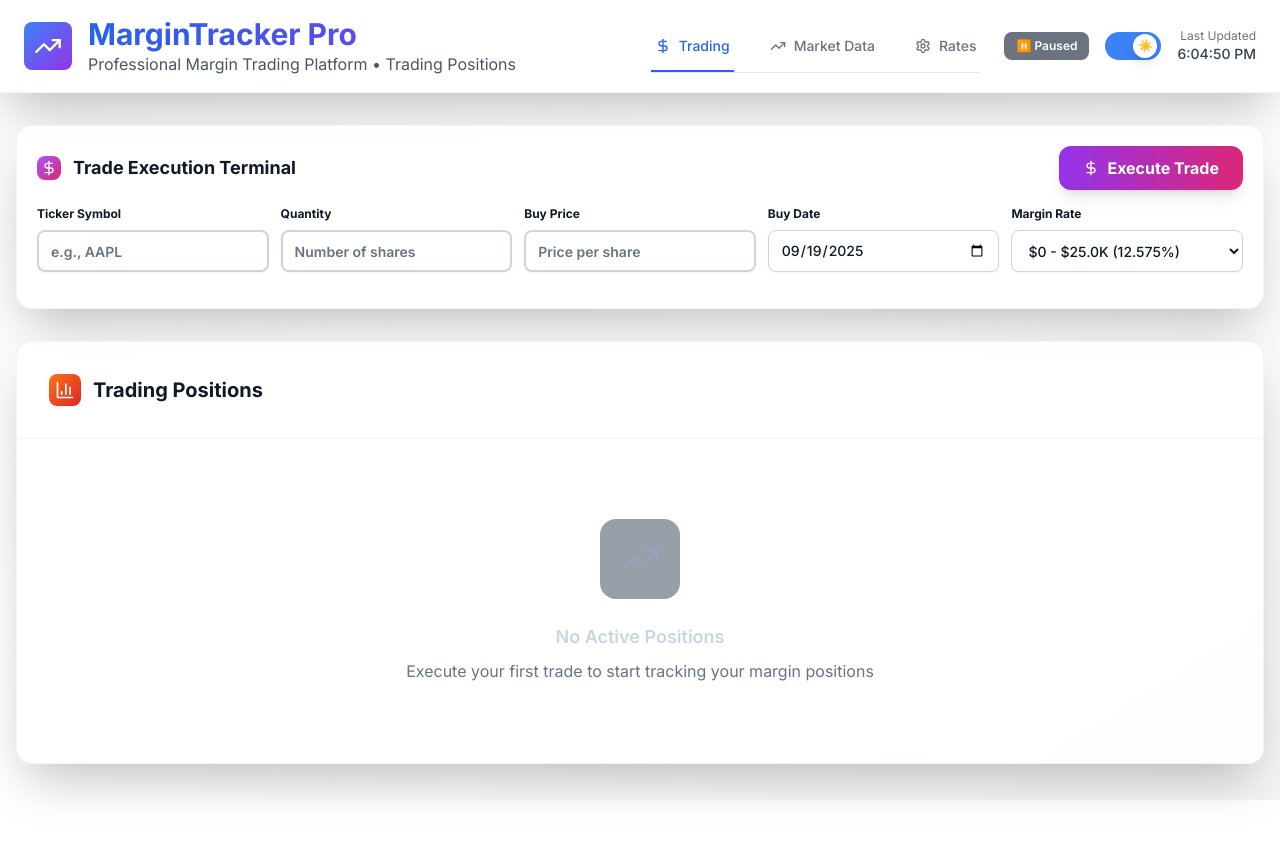
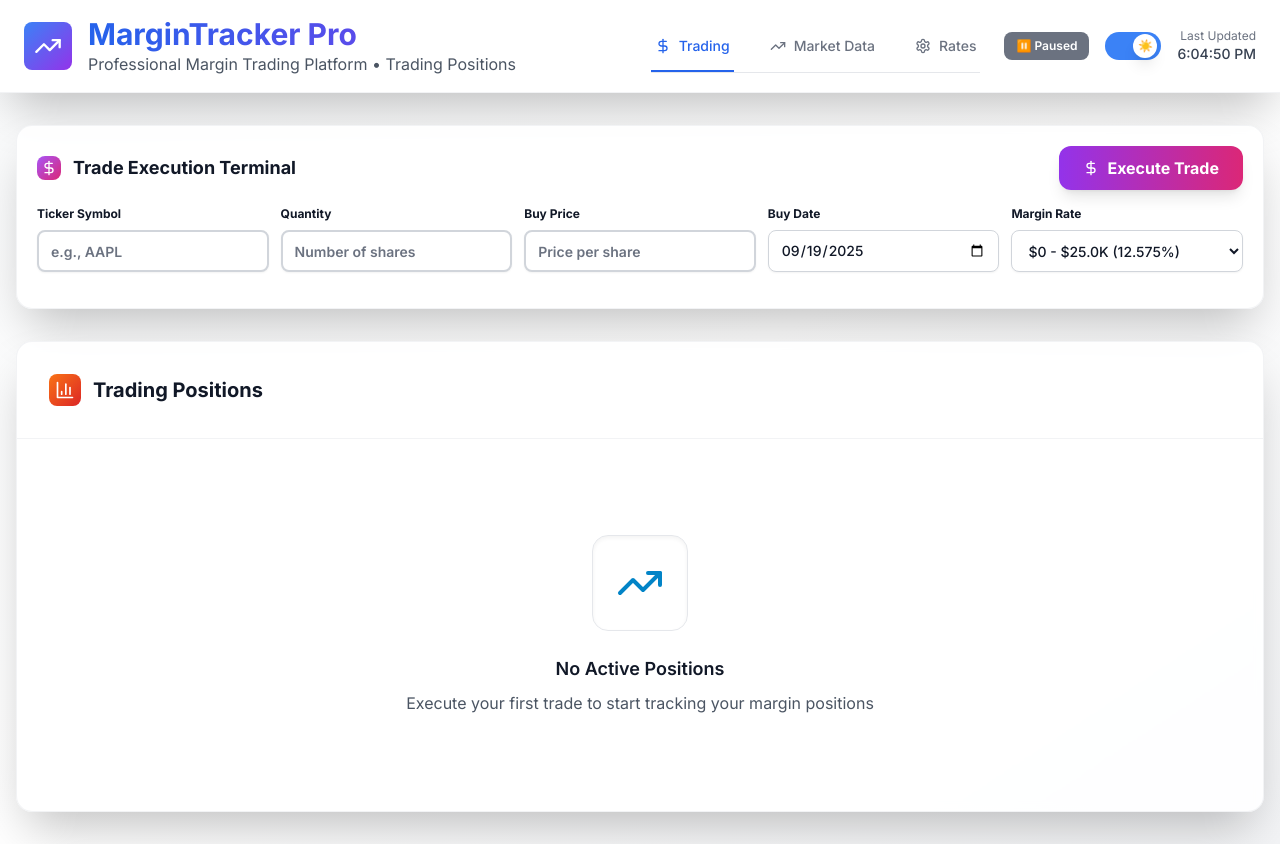
Before and after one commit to WiesHerd/MarginTrackerPro, a React (Vite) app: page / in a window 1280 px wide. Before the commit the page ends 800 px from the top, so only its background shows below. Built offline with nearby package versions, Linux system fonts and the light colour scheme; the HTML template or start-up script is replaced by a standard one.

Commit message:
ui(empty state): brighten empty positions icon and text for better visibility (dark/light)

```diff
--- a/src/App.tsx
+++ b/src/App.tsx
@@ -1074,12 +1074,18 @@ const App: React.FC = () => {
 
             <div className="p-8">
               {trades.length === 0 ? (
-                <div className="text-center py-12">
-                  <div className="w-20 h-20 bg-slate-700/50 rounded-2xl flex items-center justify-center mx-auto mb-6">
-                    <TrendingUp className="h-10 w-10 text-slate-400" />
-                  </div>
-                  <h3 className="text-lg font-semibold text-slate-300 mb-2">No Active Positions</h3>
-                  <p className="text-slate-500">Execute your first trade to start tracking your margin positions</p>
+                <div className="text-center py-16">
+                  <div className={`w-24 h-24 rounded-2xl flex items-center justify-center mx-auto mb-6 shadow-inner ${
+                    isDarkMode
+                      ? 'bg-slate-800/70 border border-slate-600/60'
+                      : 'bg-white border border-gray-200'
+                  }`}>
+                    <TrendingUp className={`h-12 w-12 ${
+                      isDarkMode ? 'text-sky-400 drop-shadow-[0_0_8px_rgba(56,189,248,0.6)]' : 'text-sky-600'
+                    }`} />
+                  </div>
+                  <h3 className={`text-lg font-semibold mb-2 ${isDarkMode ? 'text-white' : 'text-gray-900'}`}>No Active Positions</h3>
+                  <p className={`${isDarkMode ? 'text-slate-400' : 'text-gray-600'}`}>Execute your first trade to start tracking your margin positions</p>
                 </div>
               ) : (
                 <div className={`overflow-hidden rounded-2xl border backdrop-blur-sm transition-all duration-300 ${
```
